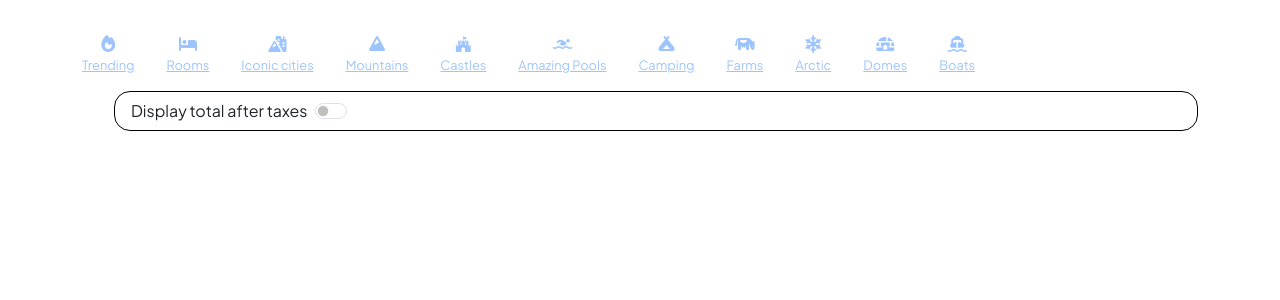
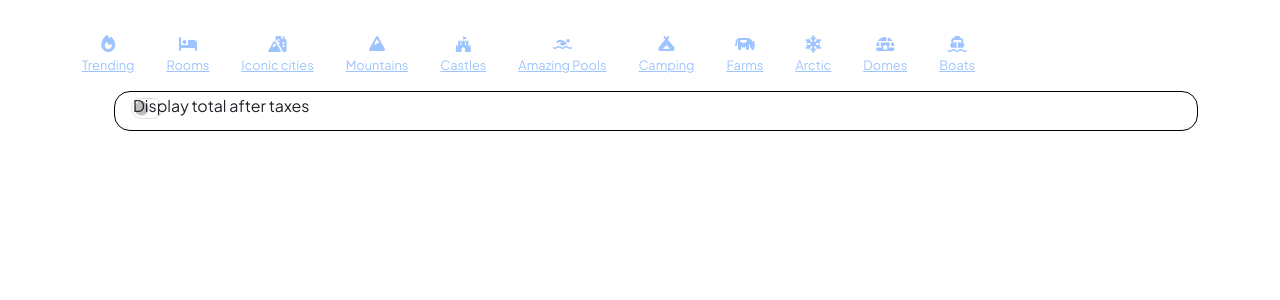
Before and after one commit to Jadhavgau/Wanderlust_Project, a Node server app: page /listings/ in a window 1280 px wide. Shown: the part 80-380 px from the top of the page. Run offline with Node 20, Linux system fonts and the light colour scheme; data that the repository does not hold is empty; some libraries are stand-ins or nearby versions.

Commit message:
Make Changes In UI

```diff
--- a/public/css/style.css
+++ b/public/css/style.css
@@ -67,8 +67,24 @@ body {
 .card-img-top {
     border-radius: 1rem !important;
     width: 100% !important;
+    height: 20rem !important;
+    margin-bottom: 15px !important;
     object-fit: cover !important;
 }
+
+.tax-toggle .form-switch {
+  display: flex;
+  align-items: center;
+  gap: 10px;
+  margin-bottom: 10px;
+}
+
+/* Make toggle look neat */
+.tax-toggle .form-check-input {
+  width: 2.5em;
+  height: 1.3em;
+}
+
 
 .card-body{
     padding: 0 !important;
@@ -123,3 +139,9 @@ body {
  height: 400px;
  width: 100vh;
 }
+
+@media (max-width: 768px) {
+  .card-img-top {
+    margin-bottom: 15px;
+  }
+}
--- a/views/listings/index.ejs
+++ b/views/listings/index.ejs
@@ -140,8 +140,7 @@
         <% for (let listing of allListings) { %>
       <a href="/listings/<%= listing._id %>" class="listing-link">
         <div class="card col listing-card">
-  <img src="<%= listing.image.url %>" class="card-img-top" alt="Listing_image"
-   style="height: 20rem;">
+  <img src="<%= listing.image.url %>" class="card-img-top" alt="Listing_image">
    <div class="card-img-overlay"></div>
   <div class="card-body">
     <p class="card-text">
```
